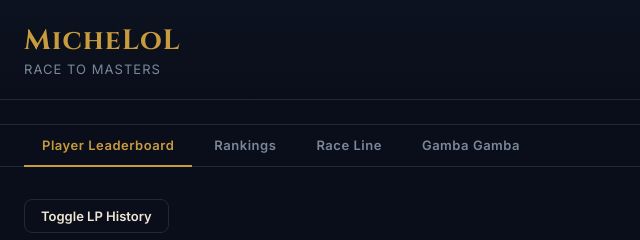
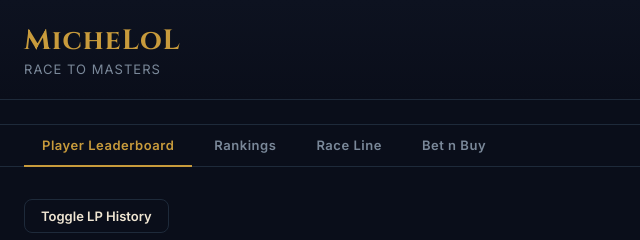
Before and after one commit to shboomba/sneakymasters, a plain HTML site: page index.html in a window 1280 px wide. Shown: the top 240 px of the page, 0-640 px from the left. Drawn offline with Linux system fonts and the light colour scheme; no server answers.

Commit message:
Rename Gamba Gamba tab to Bet n Buy
Co-Authored-By: Claude Sonnet 4.6 <noreply@anthropic.com>

```diff
--- a/index.html
+++ b/index.html
@@ -33,7 +33,7 @@
     <button class="tab-btn active" data-tab="cards">Player Leaderboard</button>
     <button class="tab-btn" data-tab="rankings">Rankings</button>
     <button class="tab-btn" data-tab="numberline">Race Line</button>
-    <button class="tab-btn" data-tab="gamba">Gamba Gamba</button>
+    <button class="tab-btn" data-tab="gamba">Bet n Buy</button>
   </div>
 
   <main>
```
